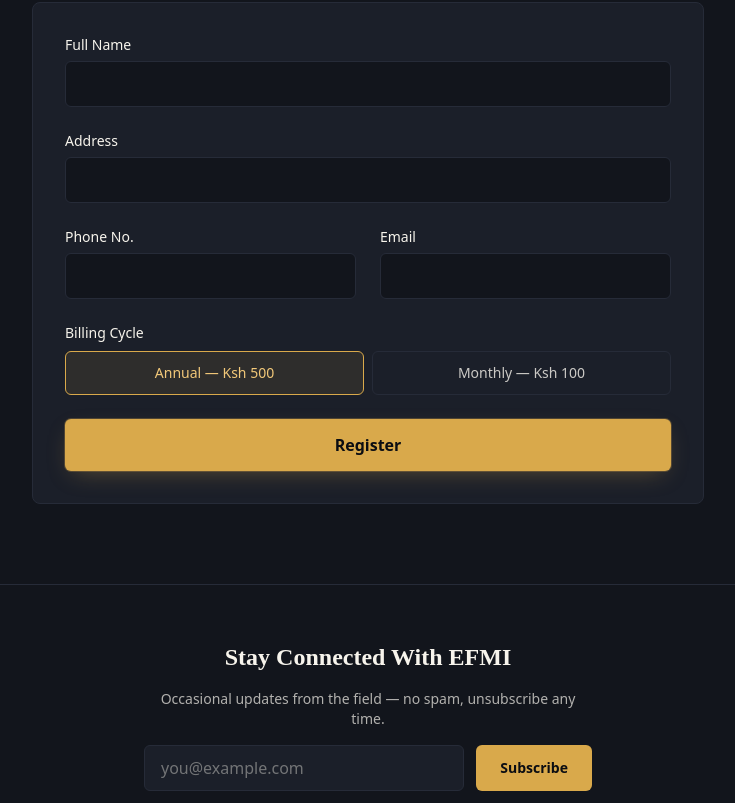
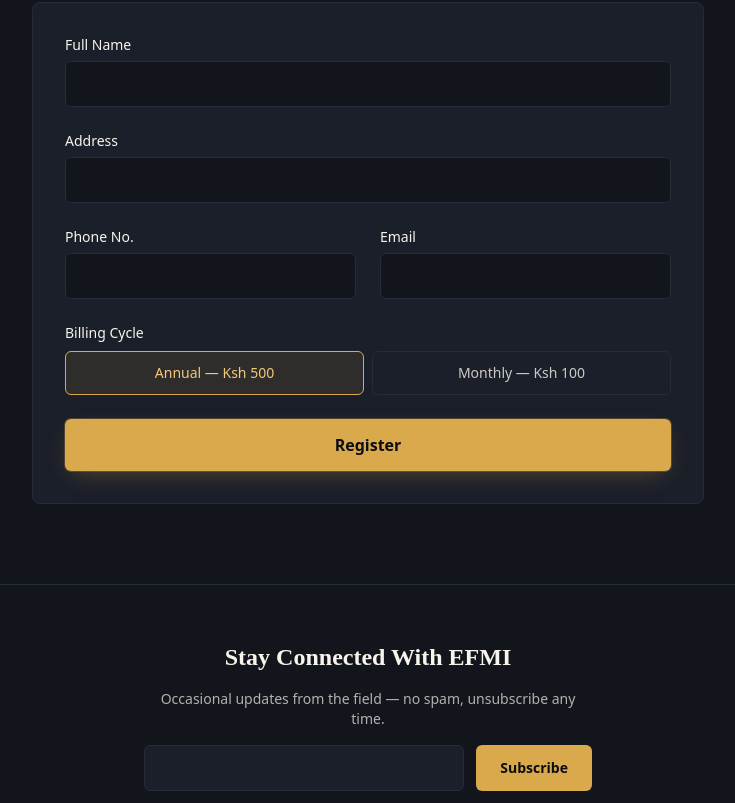
Before and after one commit to Ronnieatok/Empowered-Fishers-of-Men-International-Ministries, a Next.js app: page / in a window 1280 px wide. Shown: the part 11197-12000 px from the top of the page, without its empty margins (272-1007 px from the left). Built offline with nearby package versions, Linux system fonts and the light colour scheme.

Commit message:
Update NewsletterSignup.tsx

```diff
--- a/src/components/sections/NewsletterSignup.tsx
+++ b/src/components/sections/NewsletterSignup.tsx
@@ -92,7 +92,7 @@ export default function NewsletterSignup() {
                 aria-invalid={!!error}
                 aria-describedby={error ? "newsletter-email-error" : undefined}
                 className="w-full min-h-11 rounded-md border border-charcoal-700 bg-charcoal-800 px-4 py-2.5 text-offwhite placeholder:text-offwhite/40 focus:border-gold-500"
-                placeholder="you@example.com"
+                placeholder=""
               />
               {error && (
                 <p id="newsletter-email-error" className="mt-1.5 text-sm text-red-400">
```
